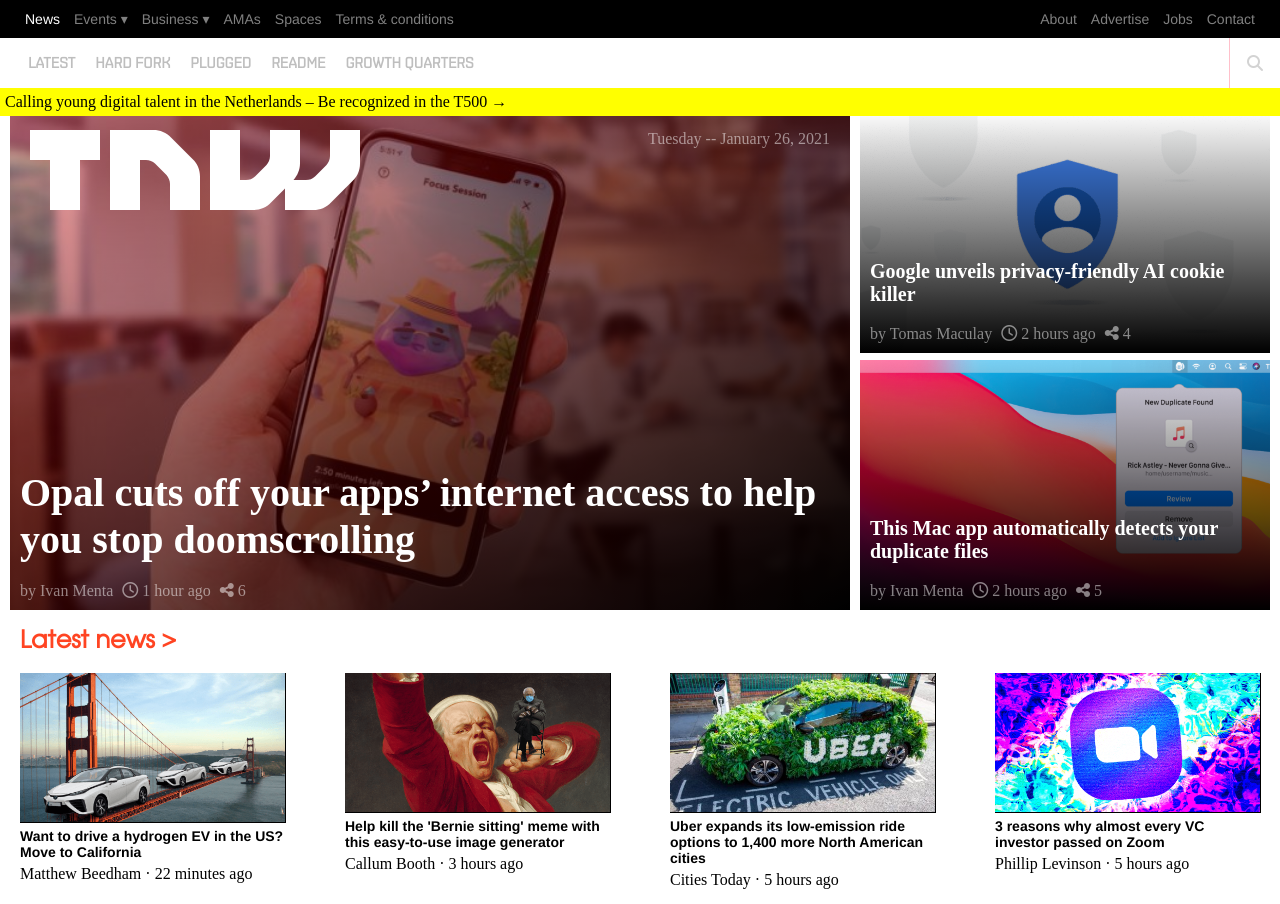
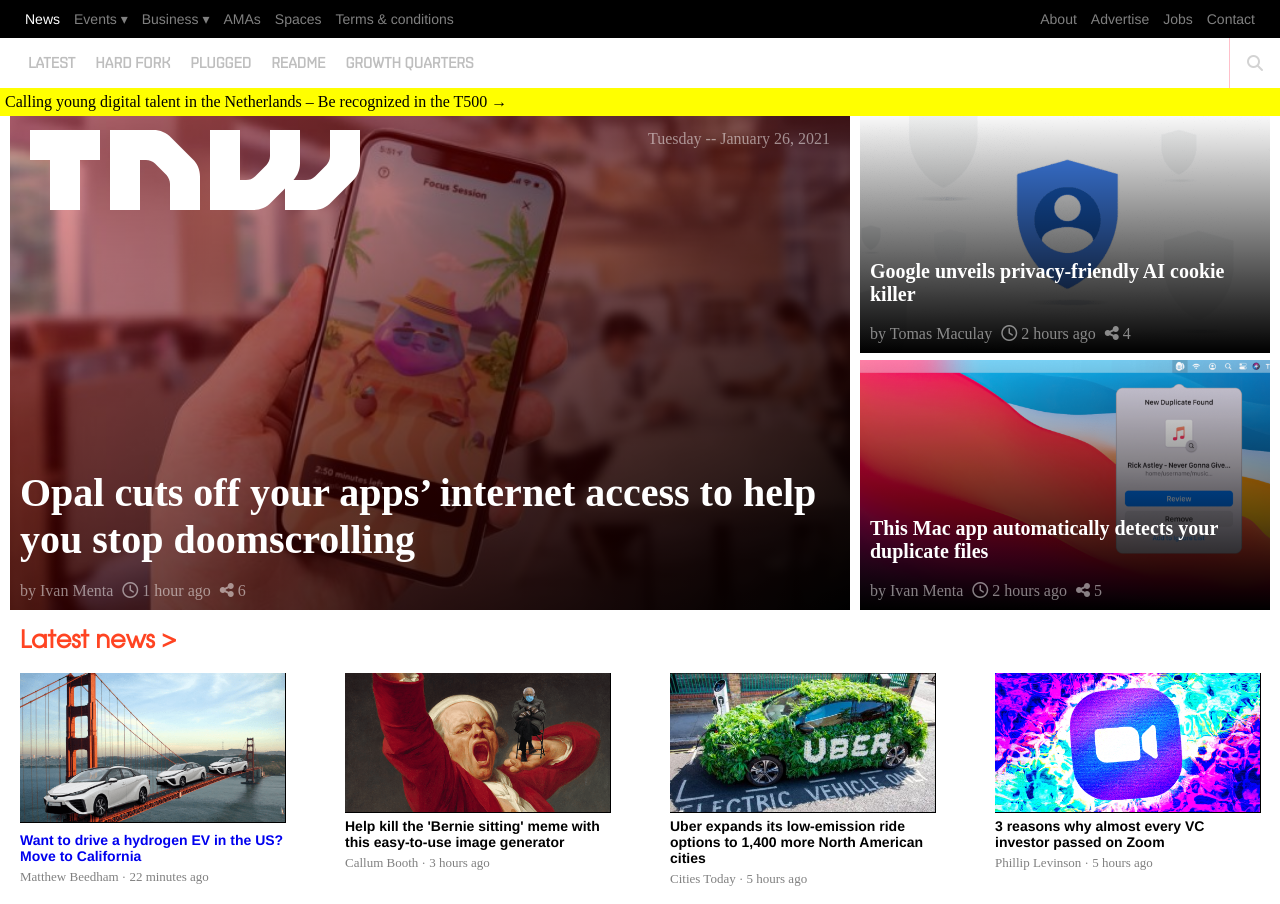
Before and after one commit to kiranitor123/PERMA_Clone, a website: page index.html in a window 1280 px wide. Shown: the top 904 px of the page. Drawn offline with Linux system fonts and the light colour scheme.

Commit message:
Add the link to the latest news

```diff
--- a/index.html
+++ b/index.html
@@ -95,9 +95,13 @@
     <h2 class="title-red">Latest news > </h2>
     <div class="ln-container">
       <div class="ln-card">
-        <img src="./img/news/california-car-ev-hydrogen-future-electruc-fcev-ev-480x270.webp" alt="">
+        <a href="https://wr.perma-archives.org/public/m5zv-q2d6/20210126152646mp_/https://thenextweb.com/shift/2021/01/26/drive-hydrogen-us-california-ev-us/">
+          <img src="./img/news/california-car-ev-hydrogen-future-electruc-fcev-ev-480x270.webp" alt="">
+        </a>
         <div class="ln-card-text">
-          <h3>Want to drive a hydrogen EV in the US? Move to California</h3>
+          <a href="https://wr.perma-archives.org/public/m5zv-q2d6/20210126152646mp_/https://thenextweb.com/shift/2021/01/26/drive-hydrogen-us-california-ev-us/">
+            <h3>Want to drive a hydrogen EV in the US? Move to California</h3>
+          </a>
           <p>Matthew Beedham · 22 minutes ago</p>
         </div>
       </div>
--- a/main.css
+++ b/main.css
@@ -205,6 +205,11 @@
 .ln-card-text h3 {
   margin: 0;
   padding: 0 10px;
+}
+
+.ln-card-text p {
+  color: gray;
+  font-size: 13px;
 }
 
 .footer-content > div > p {
```
